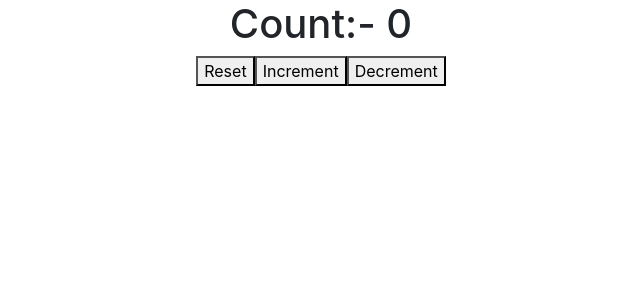
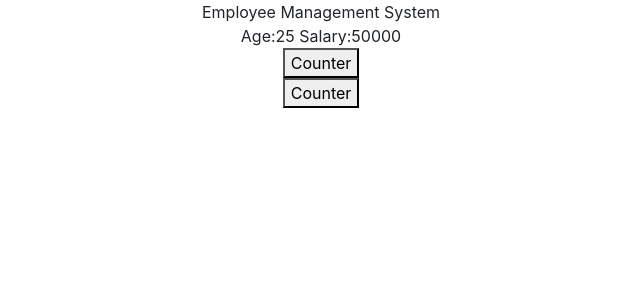
Before and after one commit to dpac14/React-Tasks, a React (Create React App) app in the folder notes/: page / in a window 1280 px wide. Shown: the top 300 px of the page, without its empty margins (319-959 px from the left). Built offline with nearby package versions, Linux system fonts and the light colour scheme.

Commit message:
added UseCallBack Hook file

```diff
--- a/notes/src/App.js
+++ b/notes/src/App.js
@@ -23,6 +23,8 @@ import Hook6 from './Hook6';
 import React from 'react';
 import Contextcopm1 from './Contextcopm1';
 import Counter1 from './Counter1';
+import DataFetch from './DataFetch';
+import ParentuseCallback from './ParentuseCallback';
 
 export const UserContext = React.createContext();
 export const PSKContext = React.createContext();
@@ -64,7 +66,9 @@ function App() {
         </PSKContext.Provider>
       </UserContext.Provider> */}
 
-      <Counter1/>
+      {/* <Counter1/> */}
+      {/* <DataFetch/> */}
+      <ParentuseCallback />
 
 
     </div>
--- /dev/null
+++ b/notes/src/Button.js
@@ -0,0 +1,13 @@
+import React from 'react';
+
+function Button({ handleclick }) {
+    console.log("button component render");
+
+    return (
+        <div>
+            <button onClick={handleclick}>Counter</button>
+        </div>
+    );
+}
+
+export default React.memo(Button);
--- a/notes/src/DataFetch.js
+++ b/notes/src/DataFetch.js
@@ -1,10 +1,27 @@
-import React from 'react';
+import React, { useEffect, useState } from 'react';
 import axios from 'axios'
 function DataFetch() {
+    const [loading,setLoading]=useState(true);
+    const [error,setError]=useState('');
+    const [post,setPost]=useState({});
+    useEffect(()=>{
+      axios.get('https://jsonplaceholder.typicode.com/posts')
+      .then(response=>{
+        setLoading(false)
+        setPost(response.data)
+        setError('')
+
+      })
+      .catch(error=>{
+        setLoading(true)
+        setPost({})
+        setError('Something went wrong');
+      })
+    },[])
 
   return (
     <div>
-
+      {loading ? 'loading...' : post.title}
     </div>
   );
 }
--- /dev/null
+++ b/notes/src/DisplayCount.js
@@ -0,0 +1,12 @@
+import React, { useState } from 'react';
+
+function DisplayCount({ age, salary }) {
+    console.log('DisplayCount component render');
+    return (
+        <div>
+            {`Age:${age} Salary:${salary}`}
+        </div>
+    );
+}
+
+export default React.memo(DisplayCount);
--- /dev/null
+++ b/notes/src/ParentuseCallback.js
@@ -0,0 +1,26 @@
+import React, { useCallback, useState } from 'react';
+import Title from './Title';
+import DisplayCount from './DisplayCount';
+import Button from './Button';
+
+function ParentuseCallback() {
+    const [age, setAge] = useState(25)
+    const [salary, setSalary] = useState(50000)
+    const incrementAge = useCallback(() => {
+        setAge(age + 1);
+
+    }, [age]);
+    const incrementSalary = useCallback(() => {
+        setSalary(salary + 1000)
+    }, [salary]);
+    return (
+        <div>
+            <Title />
+            <DisplayCount age={age} salary={salary} />
+            <Button handleclick={incrementAge} />
+            <Button handleclick={incrementSalary} />
+        </div>
+    );
+}
+
+export default ParentuseCallback;
--- /dev/null
+++ b/notes/src/Title.js
@@ -0,0 +1,13 @@
+import React from 'react';
+
+function Title() {
+    console.log('Title componet render');
+
+    return (
+        <div>
+            Employee Management System
+        </div>
+    );
+}
+
+export default React.memo(Title);
```
